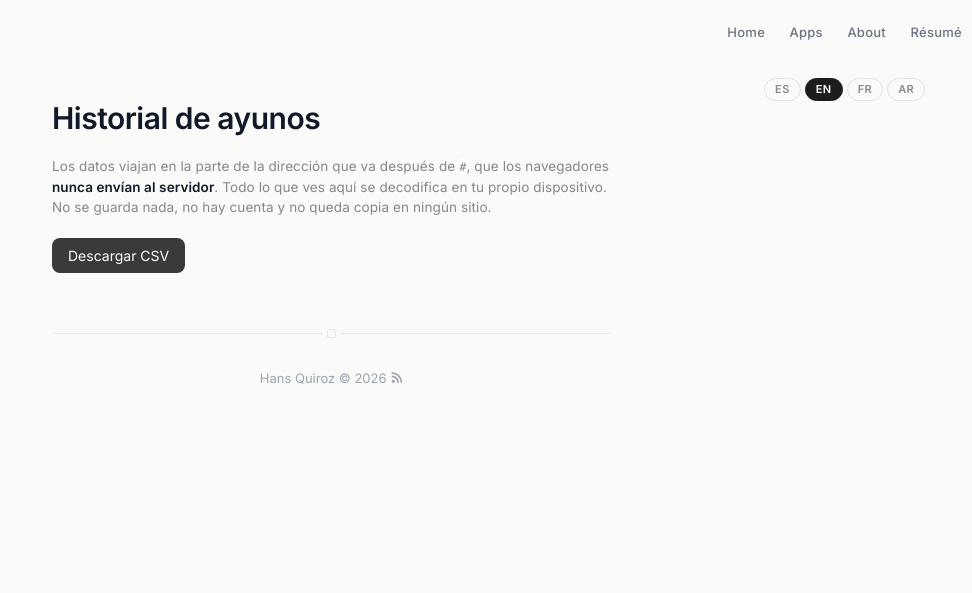
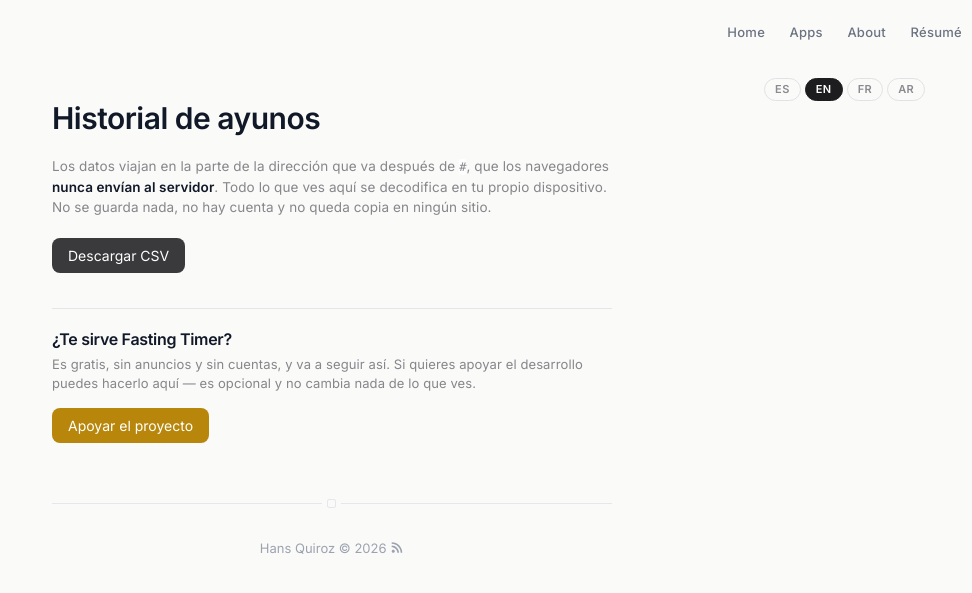
Before and after one commit to NoviZXC/BioPage, a Jekyll site: the page built from fasting-timer-export.html, in a window 1280 px wide. Shown: the top 593 px of the page, without its empty margins (308-1280 px from the left). Built offline with Jekyll 4.4.1, drawn with Linux system fonts in a browser that asks for light colours.

Commit message:
feat: enlace de donación en la página de exportar historial
Va DESPUÉS de la tabla y del botón de CSV, no antes: primero se resuelve lo
que la persona vino a hacer —ver y descargar su historial— y solo entonces se
menciona el apoyo. Al revés sería un peaje para llegar a sus propios datos.

Botón secundario, en el dorado de la página, con el texto dejando claro que
es opcional y que no cambia nada de lo que ve.

Co-Authored-By: Claude Opus 5 (1M context) <noreply@anthropic.com>
Claude-Session: https://claude.ai/code/session_01UvtgjfBN2DpEdATfTZprSQ

```diff
--- a/fasting-timer-export.html
+++ b/fasting-timer-export.html
@@ -13,6 +13,13 @@ sitemap: false
   .fx-fallback { display: none; margin-bottom: 2rem; }
   .fx-ta { width: 100%; box-sizing: border-box; font-family: ui-monospace, Menlo, monospace;
            font-size: 1.1rem; padding: 0.8rem; border: 1px solid #d2d2d7; border-radius: 8px; }
+  /* Bloque de apoyo. Va DESPUÉS de la tabla a propósito: primero se resuelve
+     lo que la persona vino a hacer —ver y bajar su historial— y solo entonces
+     se pide algo. Al revés sería un peaje. */
+  .fx-support { margin: 3.5rem 0 1rem; padding-top: 2rem; border-top: 1px solid #e5e5ea; }
+  .fx-support h2 { font-size: 1.6rem; margin: 0 0 0.6rem; }
+  .fx-support p { color: #86868b; font-size: 1.3rem; line-height: 1.5; margin: 0 0 1.4rem; }
+  .fx-btn-ghost { background: transparent; color: #B8860B; border: 1px solid #B8860B; }
   .fx-actions { margin: 1.5rem 0 2rem; }
   .fx-btn {
     display: inline-block; background: #B8860B; color: #fff; border: 0;
@@ -48,6 +55,17 @@ sitemap: false
   <div id="fx-fallback" class="fx-fallback"></div>
 
   <div id="fx-out"></div>
+
+  <div class="fx-support">
+    <h2>¿Te sirve Fasting Timer?</h2>
+    <p>
+      Es gratis, sin anuncios y sin cuentas, y va a seguir así. Si quieres apoyar
+      el desarrollo puedes hacerlo aquí — es opcional y no cambia nada de lo que ves.
+    </p>
+    <a class="fx-btn fx-btn-ghost"
+       href="https://www.paypal.com/donate/?hosted_button_id=ZR27Z8H76YLX8"
+       target="_blank" rel="noopener noreferrer">Apoyar el proyecto</a>
+  </div>
 </div>
 
 <script>
```
